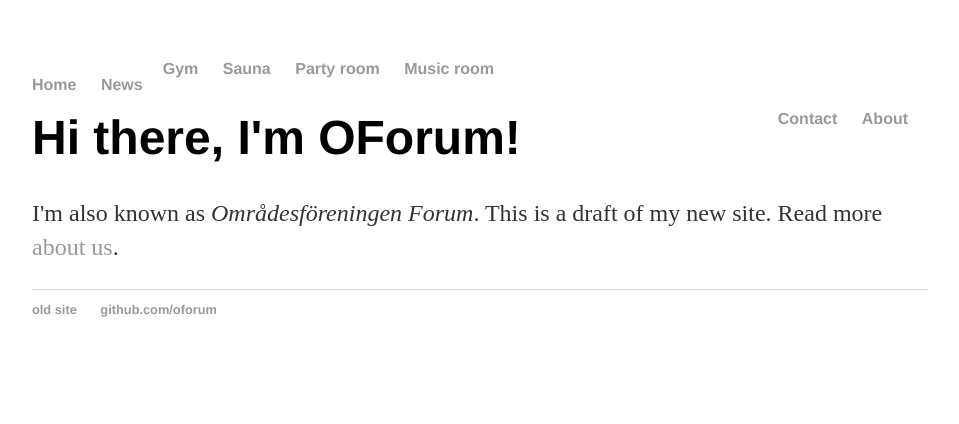
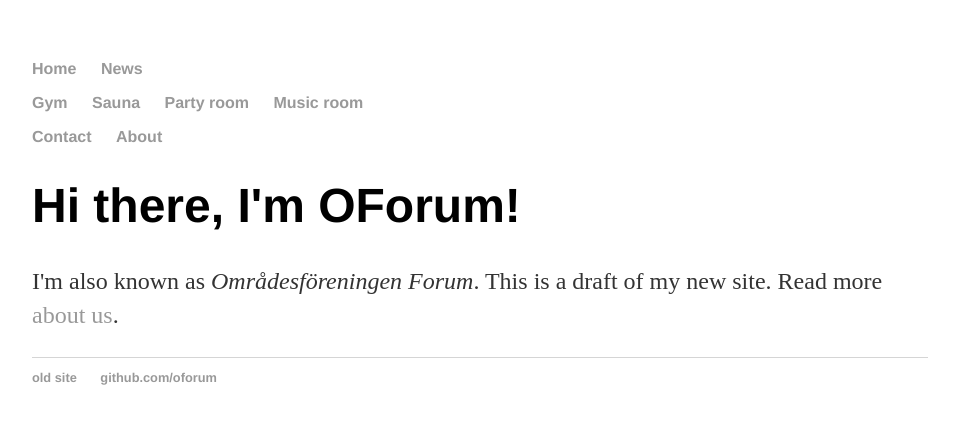
Before and after one commit to oforum/oforum.github.io, a Jekyll site: the page built from index.html, in a window 1280 px wide. Shown: the top 424 px of the page, without its empty margins (160-1119 px from the left). Built offline with Jekyll 4.4.1, drawn with Linux system fonts in a browser that asks for light colours.

Commit message:
back to what worked

```diff
--- a/css/main.css
+++ b/css/main.css
@@ -11,21 +11,6 @@ nav ul, footer ul {
 nav ul li, footer ul li {
     display: inline;
     margin-right: 20px;
-}
-/* Left-aligned section inside the top navigation */
-.topnav-left {
-  float: left;
-}
-
-/* Center-aligned section inside the top navigation
-.topnav-center {
-  float: center;
-}
-*/
-
-/* Right-aligned section inside the top navigation */
-.topnav-right {
-  float: right;
 }
 a {
     text-decoration: none;
```
